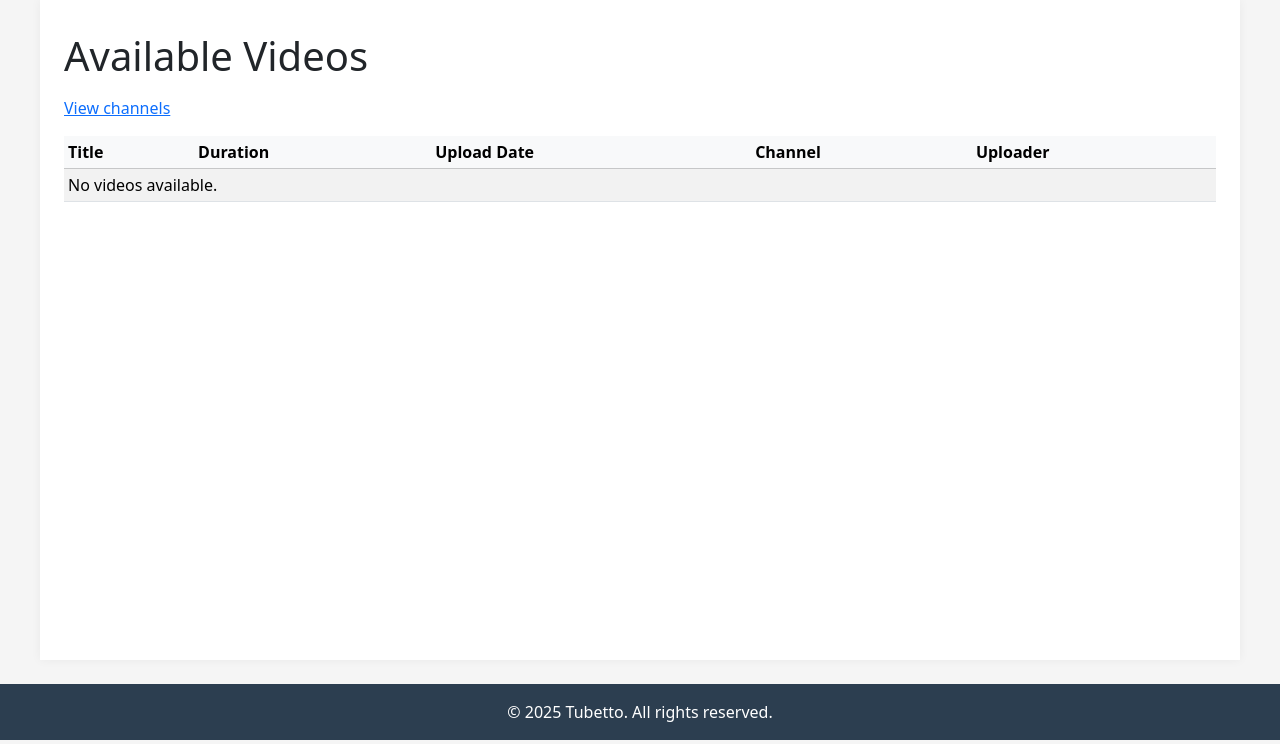
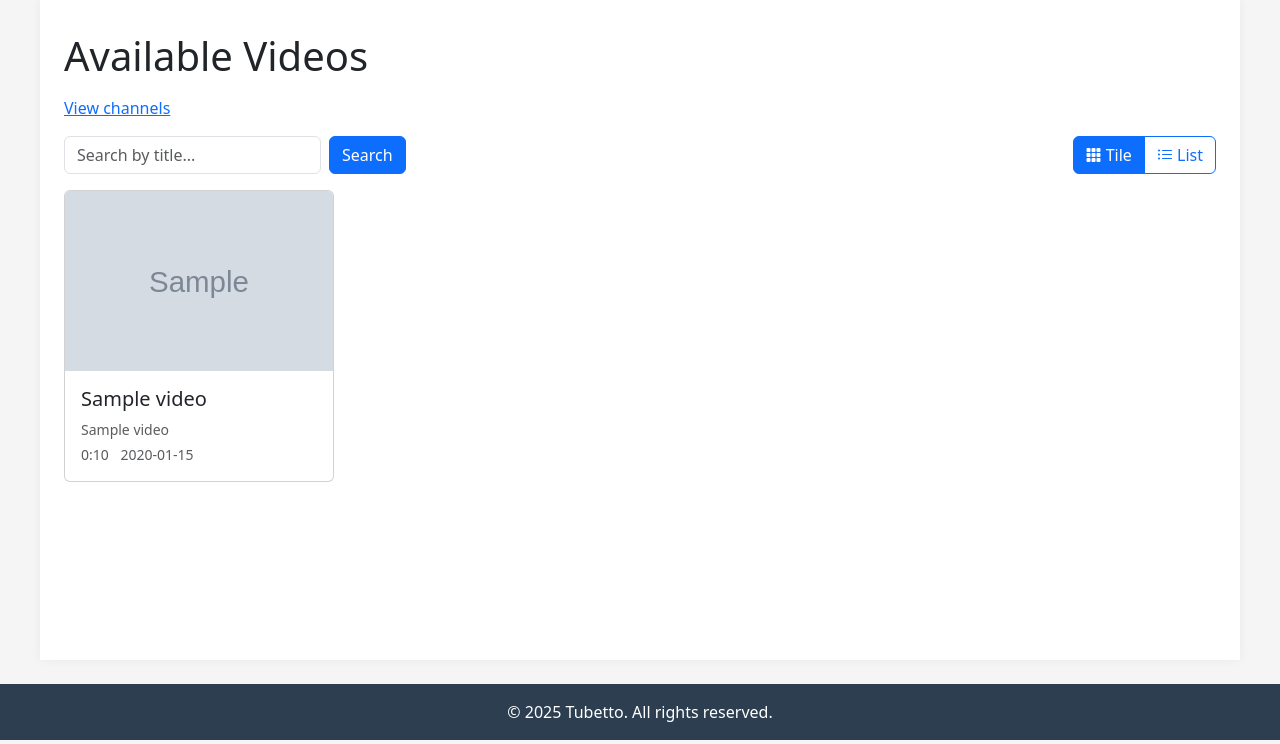
Before and after one commit to langworr/tubetto, a Django app: page /video/ in a window 1280 px wide. Shown: the part 56-800 px from the top of the page. Run offline with Django 5.2, Linux system fonts and the light colour scheme; a user stored in the database is signed in; tables that the repository leaves empty hold one stand-in row (values such as "Sample post"); grey boxes marked "Sample" are stand-in pictures.

Commit message:
video page changed

```diff
--- a/tubetto/tubetto/templates/base.html
+++ b/tubetto/tubetto/templates/base.html
@@ -7,6 +7,8 @@
 
     <!-- Bootstrap 5 -->
     <link href="https://cdn.jsdelivr.net/npm/bootstrap@5.3.2/dist/css/bootstrap.min.css" rel="stylesheet">
+    <!-- Bootstrap Icons -->
+    <link rel="stylesheet" href="https://cdn.jsdelivr.net/npm/bootstrap-icons@1.11.1/font/bootstrap-icons.css">
 
     <style>
       body {
--- a/tubetto/videos/templates/videos/video_list.html
+++ b/tubetto/videos/templates/videos/video_list.html
@@ -5,6 +5,72 @@
 
 <p><a href="{% url 'channel_list' %}">View channels</a></p>
 
+<!-- Search and View Controls -->
+<div class="d-flex justify-content-between align-items-center mb-3">
+  <form method="GET" class="d-flex gap-2">
+    <input type="text" name="search" class="form-control" placeholder="Search by title..." value="{{ search_query }}">
+    <input type="hidden" name="view" value="{{ view_mode }}">
+    <button type="submit" class="btn btn-primary">Search</button>
+    {% if search_query %}
+      <a href="{% url 'video_list' %}?view={{ view_mode }}" class="btn btn-secondary">Clear</a>
+    {% endif %}
+  </form>
+
+  <div class="btn-group" role="group">
+    <a href="{% url 'video_list' %}?view=tile{% if search_query %}&search={{ search_query }}{% endif %}"
+       class="btn btn-outline-primary {% if view_mode == 'tile' %}active{% endif %}">
+      <i class="bi bi-grid-3x3-gap-fill"></i> Tile
+    </a>
+    <a href="{% url 'video_list' %}?view=list{% if search_query %}&search={{ search_query }}{% endif %}"
+       class="btn btn-outline-primary {% if view_mode == 'list' %}active{% endif %}">
+      <i class="bi bi-list-ul"></i> List
+    </a>
+  </div>
+</div>
+
+<!-- Tile View -->
+{% if view_mode == 'tile' %}
+  <div class="row row-cols-1 row-cols-md-2 row-cols-lg-3 row-cols-xl-4 g-4">
+    {% for v in videos %}
+      <div class="col">
+        <div class="card h-100">
+          {% if v.thumbnail %}
+            <img src="{{ v.thumbnail }}" class="card-img-top" alt="{{ v.title }}" style="height: 180px; object-fit: cover;">
+          {% else %}
+            <div class="card-img-top bg-light d-flex align-items-center justify-content-center" style="height: 180px;">
+              <span class="text-muted">No thumbnail</span>
+            </div>
+          {% endif %}
+          <div class="card-body">
+            <h5 class="card-title">
+              <a href="{% url 'video_detail' v.yt_video_id %}" class="text-decoration-none text-dark">{{ v.title }}</a>
+            </h5>
+            <p class="card-text text-muted small mb-1">
+              {% if v.channel_title %}
+                {{ v.channel_title }}
+              {% elif v.channel %}
+                {{ v.channel.title }}
+              {% endif %}
+            </p>
+            <p class="card-text small mb-0">
+              <span class="text-muted">{{ v.duration_display|default:"—" }}</span>
+              {% if v.upload_date %}
+                <span class="text-muted ms-2">{{ v.upload_date|date:"Y-m-d" }}</span>
+              {% endif %}
+            </p>
+          </div>
+        </div>
+      </div>
+    {% empty %}
+      <div class="col-12">
+        <p class="text-center text-muted">No videos available.</p>
+      </div>
+    {% endfor %}
+  </div>
+{% endif %}
+
+<!-- List View -->
+{% if view_mode == 'list' %}
   <div class="table-responsive">
     <table class="table table-striped table-hover table-sm align-middle">
       <thead class="table-light">
@@ -45,5 +111,47 @@
       </tbody>
     </table>
   </div>
+{% endif %}
+
+<!-- Pagination -->
+{% if page_obj.has_other_pages %}
+  <nav aria-label="Page navigation" class="mt-4">
+    <ul class="pagination justify-content-center">
+      {% if page_obj.has_previous %}
+        <li class="page-item">
+          <a class="page-link" href="?page=1&view={{ view_mode }}{% if search_query %}&search={{ search_query }}{% endif %}">First</a>
+        </li>
+        <li class="page-item">
+          <a class="page-link" href="?page={{ page_obj.previous_page_number }}&view={{ view_mode }}{% if search_query %}&search={{ search_query }}{% endif %}">Previous</a>
+        </li>
+      {% else %}
+        <li class="page-item disabled"><span class="page-link">First</span></li>
+        <li class="page-item disabled"><span class="page-link">Previous</span></li>
+      {% endif %}
+
+      {% for num in page_obj.paginator.page_range %}
+        {% if page_obj.number == num %}
+          <li class="page-item active"><span class="page-link">{{ num }}</span></li>
+        {% elif num > page_obj.number|add:'-3' and num < page_obj.number|add:'3' %}
+          <li class="page-item">
+            <a class="page-link" href="?page={{ num }}&view={{ view_mode }}{% if search_query %}&search={{ search_query }}{% endif %}">{{ num }}</a>
+          </li>
+        {% endif %}
+      {% endfor %}
+
+      {% if page_obj.has_next %}
+        <li class="page-item">
+          <a class="page-link" href="?page={{ page_obj.next_page_number }}&view={{ view_mode }}{% if search_query %}&search={{ search_query }}{% endif %}">Next</a>
+        </li>
+        <li class="page-item">
+          <a class="page-link" href="?page={{ page_obj.paginator.num_pages }}&view={{ view_mode }}{% if search_query %}&search={{ search_query }}{% endif %}">Last</a>
+        </li>
+      {% else %}
+        <li class="page-item disabled"><span class="page-link">Next</span></li>
+        <li class="page-item disabled"><span class="page-link">Last</span></li>
+      {% endif %}
+    </ul>
+  </nav>
+{% endif %}
 
 {% endblock %}
--- a/tubetto/videos/views.py
+++ b/tubetto/videos/views.py
@@ -127,21 +127,40 @@ def progressive_file(request, video_id):
 @login_required
 def video_list(request):
     """
-    Render the video list page with pagination.
+    Render the video list page with pagination, search, and view modes.
 
-    Lists videos that do not belong to a channel (or adjust the queryset as needed).
+    Lists all videos with optional search by title and view mode switching
+    between list (table) and tile (thumbnail grid) views.
 
     Args:
         request (HttpRequest): Incoming request.
 
     Returns:
-        HttpResponse: Rendered template with paginated videos queryset in context.
+        HttpResponse: Rendered template with paginated videos queryset,
+        search query, and view mode in context.
     """
-    videos = Video.objects.filter(channel__isnull=True).order_by('-upload_date', '-created_at')
+    videos = Video.objects.all().order_by('-upload_date', '-created_at')
+
+    # Search by title
+    search_query = request.GET.get('search', '')
+    if search_query:
+        videos = videos.filter(title__icontains=search_query)
+
+    # View mode (list or tile, default: tile)
+    view_mode = request.GET.get('view', 'tile')
+    if view_mode not in ['list', 'tile']:
+        view_mode = 'tile'
+
     paginator = Paginator(videos, 50)  # Show 50 videos per page
     page_number = request.GET.get('page')
     page_obj = paginator.get_page(page_number)
-    return render(request, "videos/video_list.html", {"page_obj": page_obj})
+
+    return render(request, "videos/video_list.html", {
+        "page_obj": page_obj,
+        "videos": page_obj,
+        "search_query": search_query,
+        "view_mode": view_mode,
+    })
 
 
 @login_required
```
Lines whose indentation alone changed are shown as unchanged.
